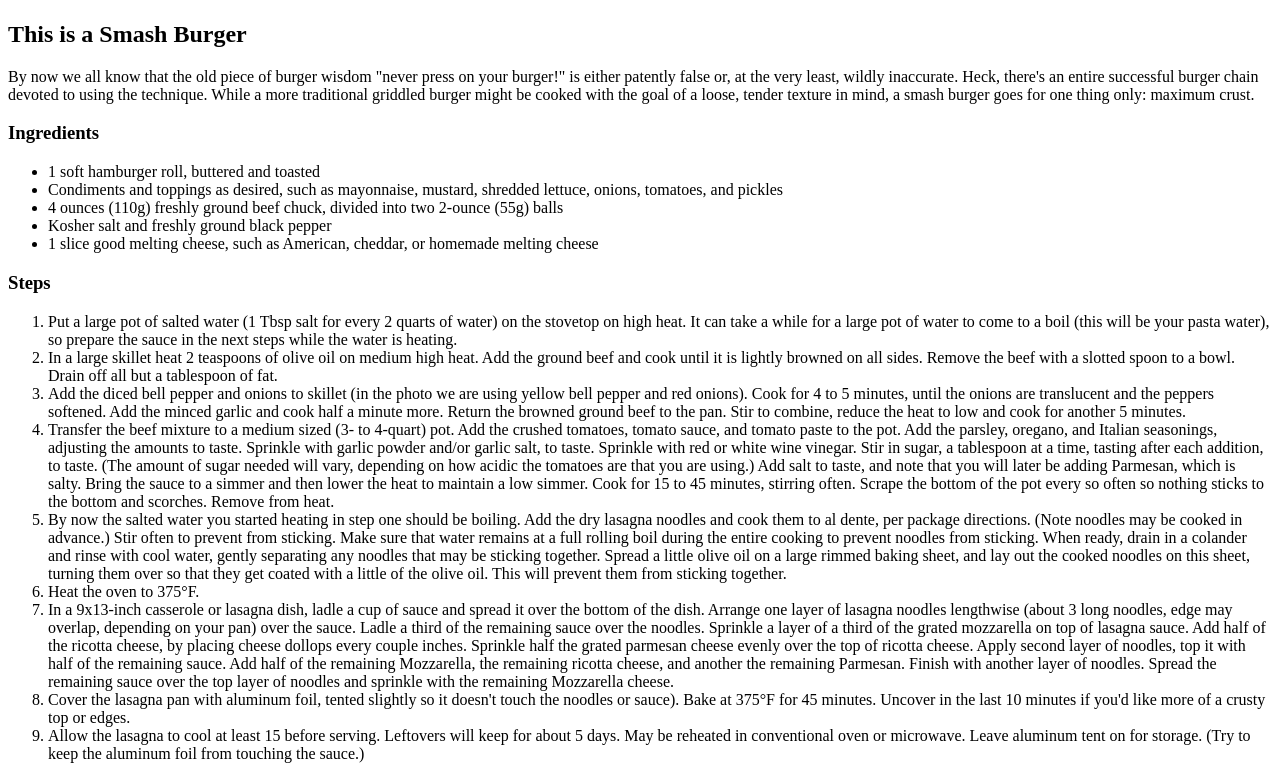
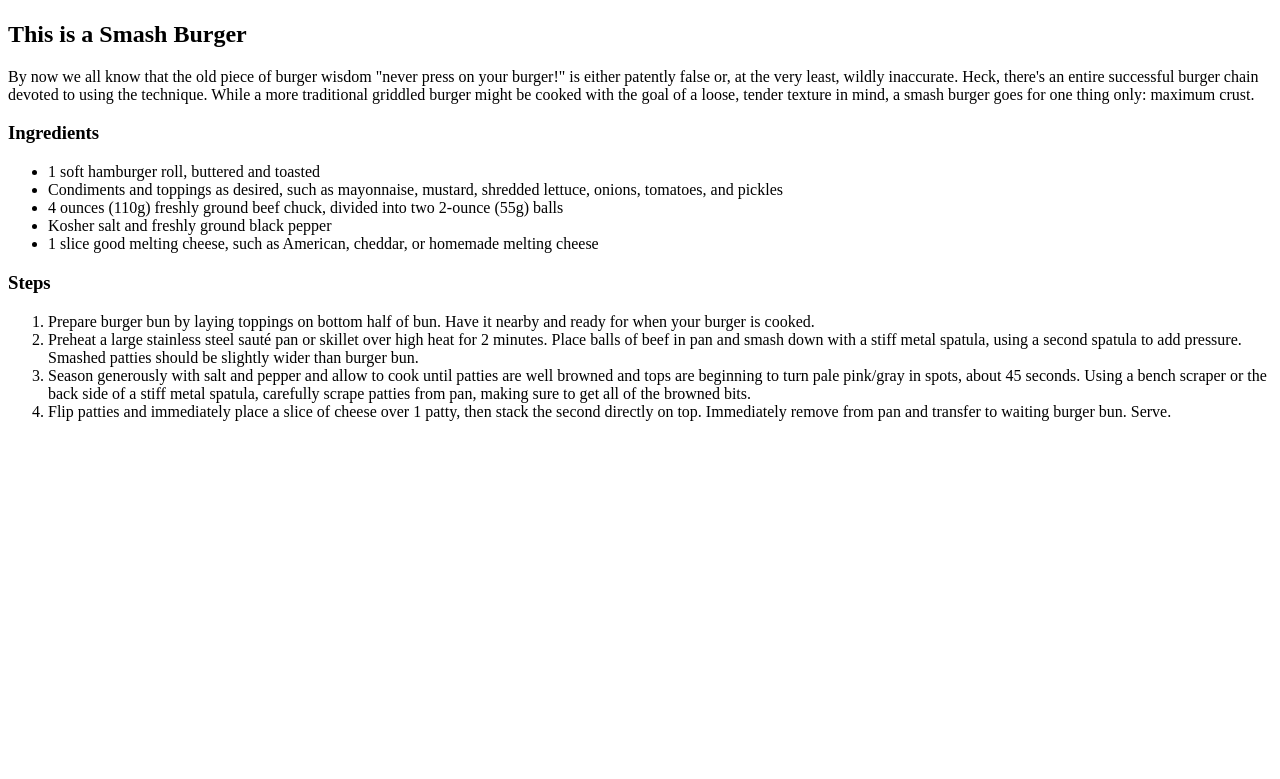
Before and after one commit to jelbro/odin-recipes, a plain HTML site: page recipes/smashburgers.html in a window 1280 px wide. Shown: the part 383-1162 px from the top of the page. After the commit the page ends 820 px from the top, so only its background shows below. Drawn offline with Linux system fonts and the light colour scheme.

Commit message:
Change smash burger steps

```diff
--- a/recipes/smashburgers.html
+++ b/recipes/smashburgers.html
@@ -21,40 +21,14 @@
         </ul>
         <h3>Steps</h3>
         <ol>
-            <li>Put a large pot of salted water (1 Tbsp salt for every 2 quarts of water) on the stovetop on high heat.
-                 It can take a while for a large pot of water to come to a boil (this will be your pasta water),
-                 so prepare the sauce in the next steps while the water is heating.</li>
-            <li>In a large skillet heat 2 teaspoons of olive oil on medium high heat. Add the ground beef and cook until it is lightly browned on all sides.
-                Remove the beef with a slotted spoon to a bowl. Drain off all but a tablespoon of fat.</li>
-            <li>Add the diced bell pepper and onions to skillet (in the photo we are using yellow bell pepper and red onions).
-                Cook for 4 to 5 minutes, until the onions are translucent and the peppers softened. Add the minced garlic and cook half a minute more.
-                Return the browned ground beef to the pan. Stir to combine, reduce the heat to low and cook for another 5 minutes.</li>
-            <li>Transfer the beef mixture to a medium sized (3- to 4-quart) pot. Add the crushed tomatoes, tomato sauce, and tomato paste to the pot.
-                Add the parsley, oregano, and Italian seasonings, adjusting the amounts to taste. Sprinkle with garlic powder and/or garlic salt, to taste.
-                Sprinkle with red or white wine vinegar. Stir in sugar, a tablespoon at a time, tasting after each addition, to taste.
-                (The amount of sugar needed will vary, depending on how acidic the tomatoes are that you are using.)
-                Add salt to taste, and note that you will later be adding Parmesan, which is salty.
-                Bring the sauce to a simmer and then lower the heat to maintain a low simmer. Cook for 15 to 45 minutes, stirring often.
-                Scrape the bottom of the pot every so often so nothing sticks to the bottom and scorches.
-                Remove from heat.</li>
-            <li>By now the salted water you started heating in step one should be boiling. Add the dry lasagna noodles and cook them to al dente,
-                per package directions. (Note noodles may be cooked in advance.)
-                Stir often to prevent from sticking. Make sure that water remains at a full rolling boil during the entire cooking to prevent noodles from sticking.
-                When ready, drain in a colander and rinse with cool water, gently separating any noodles that may be sticking together.
-                Spread a little olive oil on a large rimmed baking sheet, and lay out the cooked noodles on this sheet,
-                turning them over so that they get coated with a little of the olive oil. This will prevent them from sticking together.</li>
-            <li>Heat the oven to 375°F.</li>
-            <li>In a 9x13-inch casserole or lasagna dish, ladle a cup of sauce and spread it over the bottom of the dish.
-                Arrange one layer of lasagna noodles lengthwise (about 3 long noodles, edge may overlap, depending on your pan) over the sauce.
-                Ladle a third of the remaining sauce over the noodles. Sprinkle a layer of a third of the grated mozzarella on top of lasagna sauce.
-                Add half of the ricotta cheese, by placing cheese dollops every couple inches.
-                Sprinkle half the grated parmesan cheese evenly over the top of ricotta cheese. Apply second layer of noodles, top it with half of the remaining sauce.
-                Add half of the remaining Mozzarella, the remaining ricotta cheese, and another the remaining Parmesan.
-                Finish with another layer of noodles. Spread the remaining sauce over the top layer of noodles and sprinkle with the remaining Mozzarella cheese.</li>
-            <li>Cover the lasagna pan with aluminum foil, tented slightly so it doesn't touch the noodles or sauce). Bake at 375°F for 45 minutes.
-                Uncover in the last 10 minutes if you'd like more of a crusty top or edges.</li>
-            <li>Allow the lasagna to cool at least 15 before serving. Leftovers will keep for about 5 days.
-                May be reheated in conventional oven or microwave. Leave aluminum tent on for storage. (Try to keep the aluminum foil from touching the sauce.)</li>
+            <li>Prepare burger bun by laying toppings on bottom half of bun. Have it nearby and ready for when your burger is cooked.</li>
+            <li>Preheat a large stainless steel sauté pan or skillet over high heat for 2 minutes. Place balls of beef in pan and
+                smash down with a stiff metal spatula, using a second spatula to add pressure. Smashed patties should be slightly wider than burger bun.</li>
+            <li>Season generously with salt and pepper and allow to cook until patties are well browned and tops are beginning to turn pale pink/gray in spots,
+                about 45 seconds. Using a bench scraper or the back side of a stiff metal spatula, carefully scrape patties from pan,
+                making sure to get all of the browned bits.</li>
+            <li>Flip patties and immediately place a slice of cheese over 1 patty, then stack the second directly on top.
+                Immediately remove from pan and transfer to waiting burger bun. Serve.</li>
         </ol>
     </body>
 </html>
```
